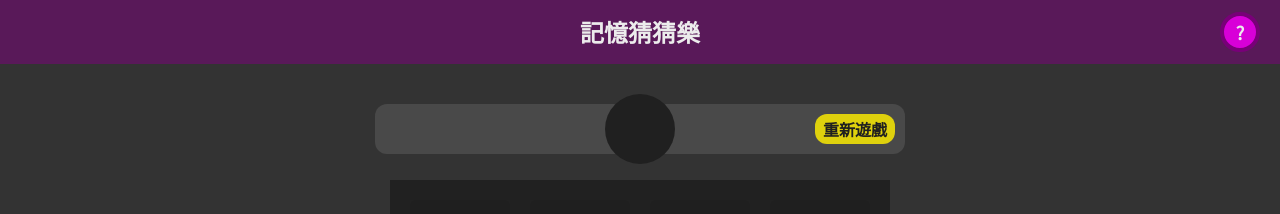
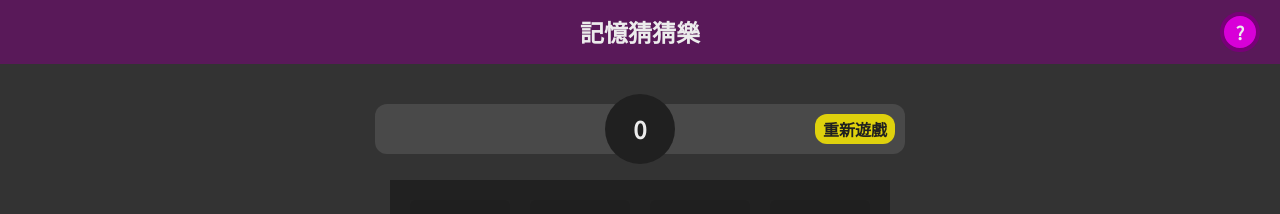
Before and after one commit to stu640978/memory-game, a Vue app: page / in a window 1280 px wide. Shown: the top 214 px of the page. Built offline with nearby package versions, Linux system fonts and the light colour scheme.

Commit message:
計時並顯示在上方計時區塊功能 完成

```diff
--- a/src/components/GameArea/GameComponent.vue
+++ b/src/components/GameArea/GameComponent.vue
@@ -2,7 +2,9 @@
   <div class="container">
     <div class="gamearea">
       <div class="info__box">
-        <div class="timer"></div>
+        <div class="timer">
+          <span class="timer__text">{{ timerText }}</span>
+        </div>
         <div class="reset__btn" @click="ResetGame">重新遊戲</div>
       </div>
       <div class="cardarea">
@@ -22,7 +24,7 @@
 </template>
 
 <script setup lang="ts">
-import { ref, reactive, watch } from "vue";
+import { ref, reactive, watch, onUnmounted } from "vue";
 import CardComponent from "@/components/GameArea/CardComponent.vue";
 
 const coverActive = ref(true);
@@ -153,8 +155,19 @@ const outputCardData = reactive([...cardData]);
 
 const ignoreClick = ref(false);
 
+const timerText = ref(0);
+
+let timer: ReturnType<typeof setInterval>;
+
 watch(flipedData, (newVal) => {
+  // 當翻轉的卡片數量為 2 時，判斷是否為相同數字
   if (newVal.length === 2) {
+    // 判斷是否所有卡片都已經翻轉，若是則遊戲結束
+    if (outputCardData.every((element) => element.isFlipped === true)) {
+      GameOver();
+      return;
+    }
+
     ignoreClick.value = true;
     setTimeout(() => {
       if (newVal[0].number !== newVal[1].number) {
@@ -174,10 +187,15 @@ watch(flipedData, (newVal) => {
       flipedData.splice(0);
     }, 1000);
 
+    // 必須要等到卡片翻轉完畢才能再次點擊
     setTimeout(() => {
       ignoreClick.value = false;
-    }, 1100);
+    }, 1000);
   }
+});
+
+onUnmounted(() => {
+  StopTimer();
 });
 
 const GenerateNewData = () => {
@@ -198,16 +216,24 @@ const Shuffle = (array: typeof cardData) => {
 };
 
 const ResetGame = () => {
+  StopTimer();
+  flipedData.splice(0);
   outputCardData.forEach((element) => {
     element.isFlipped = false;
     element.isMatched = false;
   });
   coverActive.value = true;
+  timerText.value = 0;
 };
 
 const StartGame = () => {
   GenerateNewData();
+  StartTimer();
   coverActive.value = false;
+};
+
+const GameOver = () => {
+  StopTimer();
 };
 
 const GetFlipData = (id: number) => {
@@ -220,6 +246,16 @@ const GetFlipData = (id: number) => {
       });
     }
   });
+};
+
+const StartTimer = () => {
+  timer = setInterval(() => {
+    timerText.value++;
+  }, 1000);
+};
+
+const StopTimer = () => {
+  clearInterval(timer);
 };
 </script>
 
@@ -249,6 +285,10 @@ const GetFlipData = (id: number) => {
         height: 70px;
         border-radius: 50%;
         background-color: #202020;
+        @extend %flex_center;
+        .timer__text {
+          @include font_set(#ececec, 24px, 600);
+        }
       }
       .reset__btn {
         position: absolute;
```
